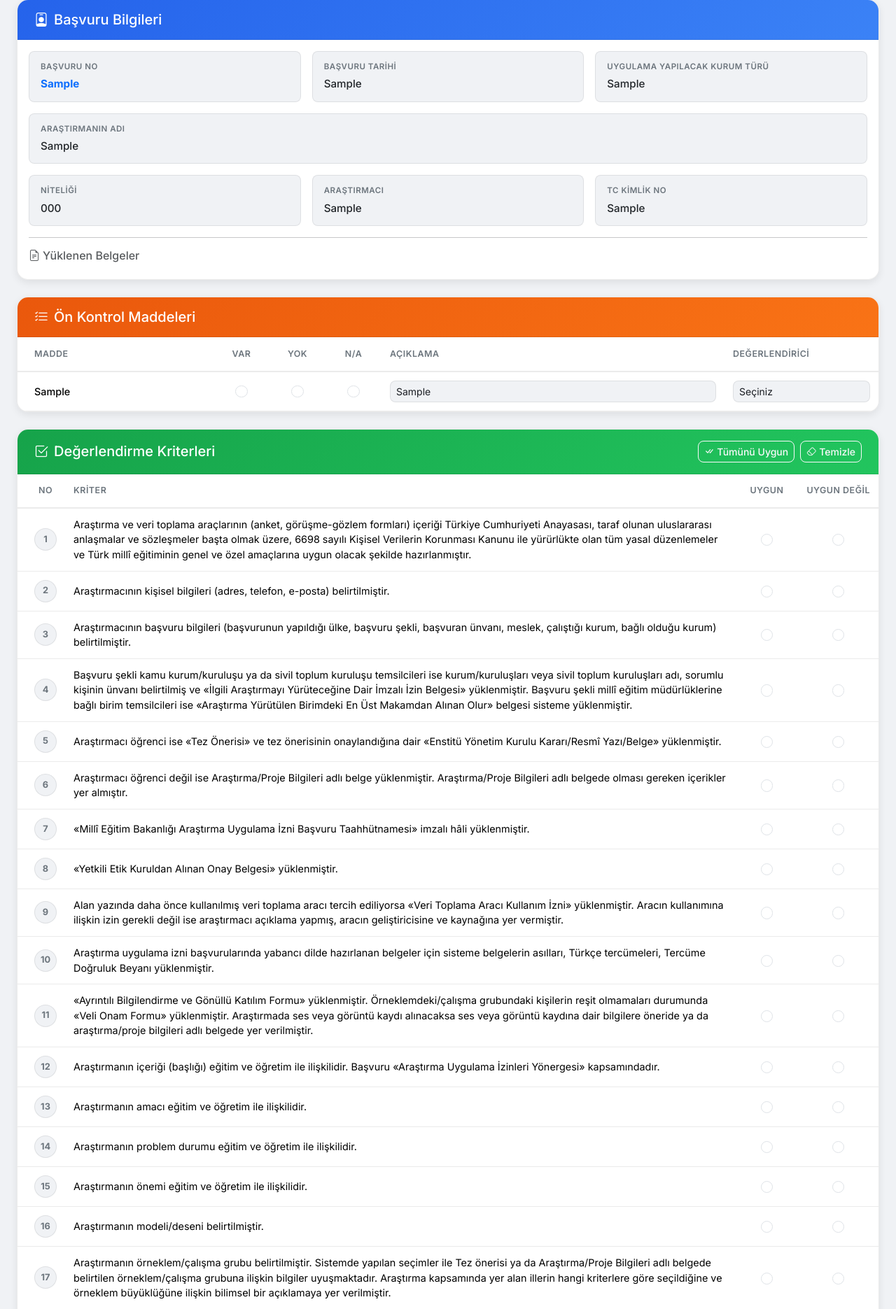
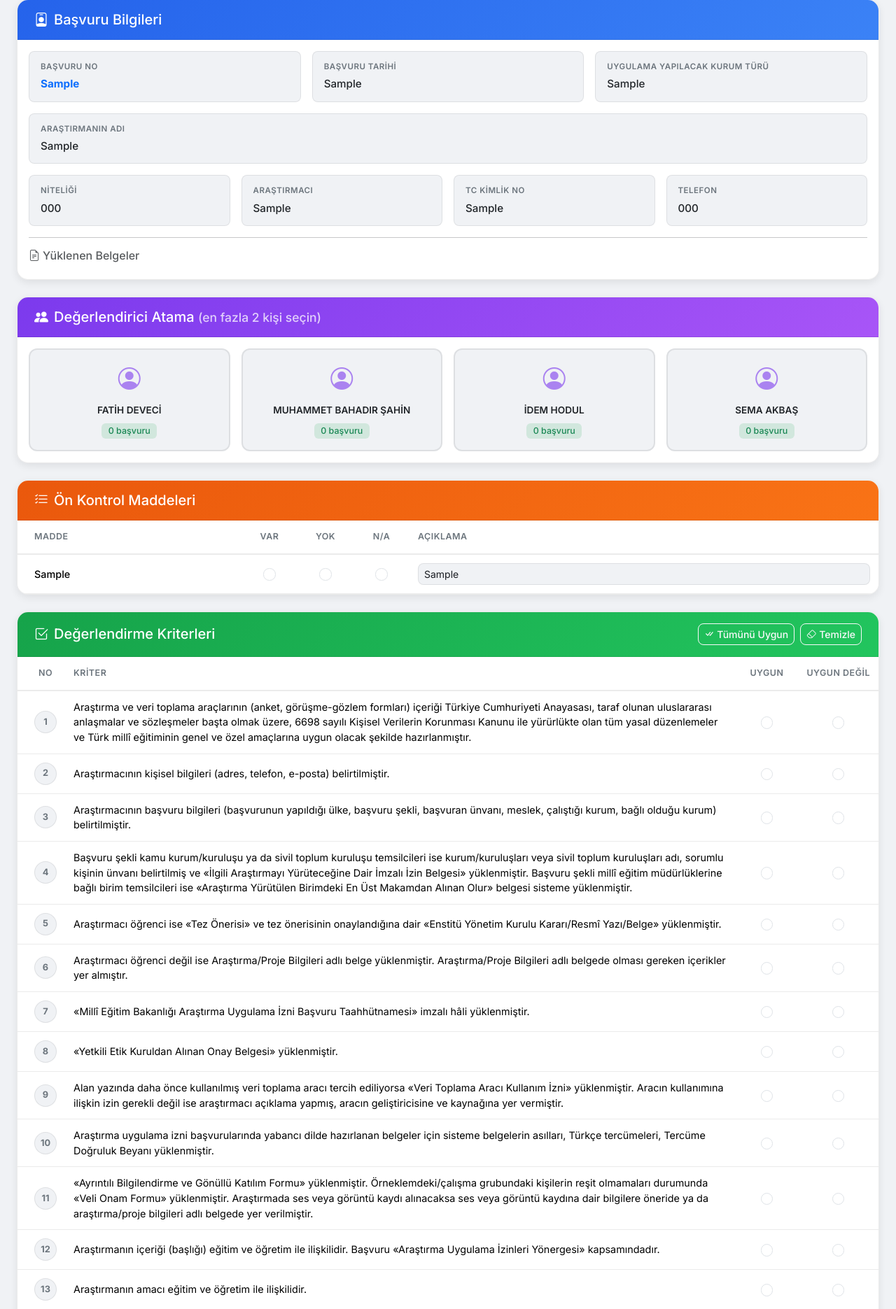
Before and after one commit to yzvmath/ARASTIRMA_IZINLERI, a Flask app: page /basvuru/1 in a window 1280 px wide. Shown: the part 164-2035 px from the top of the page at 70% size. Run offline with Flask 3, Linux system fonts and the light colour scheme; tables that the repository leaves empty hold one stand-in row (values such as "Sample post").

Commit message:
Degerlendirici atama bolumu, telefon, is yuku, bat dosyalari eklendi

```diff
--- a/app.py
+++ b/app.py
@@ -9,7 +9,7 @@ import os
 from datetime import datetime
 
 from flask import Flask, render_template, request, redirect, url_for, flash, jsonify
-from models import db, Basvuru, OnKontrol, KriterDegerlendirme, ON_KONTROL_MADDELERI, KRITERLER
+from models import db, Basvuru, OnKontrol, KriterDegerlendirme, BasvuruDegerlendirici, ON_KONTROL_MADDELERI, KRITERLER
 
 # ─── Uygulama Ayarları ───────────────────────────────────────────────────────
 BASE_DIR = os.path.abspath(os.path.dirname(__file__))
@@ -105,8 +105,7 @@ def mebbis_json_yukle(json_path):
                 sira=madde["sira"],
                 madde_adi=madde["ad"],
                 durum="",
-                aciklama="",
-                degerlendirici=""
+                aciklama=""
             )
             db.session.add(ok)
 
@@ -148,7 +147,13 @@ def belge_linklerini_parse(belge_str):
 def dashboard():
     """Ana sayfa: Başvuru listesi."""
     basvurular = Basvuru.query.order_by(Basvuru.olusturma_tarihi.desc()).all()
-    return render_template("dashboard.html", basvurular=basvurular)
+
+    # Her değerlendiricinin iş yükünü hesapla
+    is_yuku = {}
+    for d in DEGERLENDIRICILER:
+        is_yuku[d] = BasvuruDegerlendirici.query.filter_by(degerlendirici_adi=d).count()
+
+    return render_template("dashboard.html", basvurular=basvurular, is_yuku=is_yuku, degerlendiriciler=DEGERLENDIRICILER)
 
 
 @app.route("/basvuru/<int:id>")
@@ -181,6 +186,14 @@ def degerlendirme(id):
         "olcek_izni": belge_linklerini_parse(basvuru.belge_olcek_izni),
     }
 
+    # Atanmış değerlendiriciler
+    atanmis = [bd.degerlendirici_adi for bd in basvuru.degerlendiriciler]
+
+    # Her değerlendiricinin iş yükünü hesapla
+    is_yuku = {}
+    for d in DEGERLENDIRICILER:
+        is_yuku[d] = BasvuruDegerlendirici.query.filter_by(degerlendirici_adi=d).count()
+
     return render_template(
         "degerlendirme.html",
         basvuru=basvuru,
@@ -189,6 +202,8 @@ def degerlendirme(id):
         belgeler=belgeler,
         degerlendiriciler=DEGERLENDIRICILER,
         on_kontrol_maddeleri=ON_KONTROL_MADDELERI,
+        atanmis_degerlendiriciler=atanmis,
+        is_yuku=is_yuku,
     )
 
 
@@ -197,6 +212,14 @@ def degerlendirme_kaydet(id):
     """Değerlendirme formunu kaydet."""
     basvuru = Basvuru.query.get_or_404(id)
 
+    # Değerlendiricileri kaydet (checkbox'lardan)
+    secilen = request.form.getlist("degerlendiriciler")
+    # Mevcut atamaları temizle
+    BasvuruDegerlendirici.query.filter_by(basvuru_id=id).delete()
+    for deg_adi in secilen[:2]:  # En fazla 2
+        bd = BasvuruDegerlendirici(basvuru_id=id, degerlendirici_adi=deg_adi)
+        db.session.add(bd)
+
     # Ön kontrolleri kaydet
     for madde in ON_KONTROL_MADDELERI:
         sira = madde["sira"]
@@ -204,7 +227,6 @@ def degerlendirme_kaydet(id):
         if ok:
             ok.durum = request.form.get(f"on_kontrol_durum_{sira}", "")
             ok.aciklama = request.form.get(f"on_kontrol_aciklama_{sira}", "")
-            ok.degerlendirici = request.form.get(f"on_kontrol_degerlendirici_{sira}", "")
 
     # Kriterleri kaydet
     for ks in KRITERLER:
--- a/static/style.css
+++ b/static/style.css
@@ -200,6 +200,64 @@ body {
 
 .section-header--green {
     background: linear-gradient(135deg, #16a34a, #22c55e) !important;
+}
+
+.section-header--purple {
+    background: linear-gradient(135deg, #7c3aed, #a855f7) !important;
+}
+
+/* ─── Değerlendirici Kartları ─────────────────────────────────────────── */
+.deg-card {
+    display: block;
+    cursor: pointer;
+    padding: 1rem;
+    border-radius: var(--radius-md);
+    border: 2px solid var(--border-color);
+    background: var(--bg-primary);
+    transition: var(--transition);
+    text-align: center;
+}
+
+.deg-card:hover {
+    border-color: #a855f7;
+    box-shadow: 0 2px 8px rgba(124, 58, 237, 0.15);
+    transform: translateY(-2px);
+}
+
+.deg-card--selected {
+    border-color: #7c3aed;
+    background: rgba(124, 58, 237, 0.06);
+    box-shadow: 0 0 0 3px rgba(124, 58, 237, 0.12);
+}
+
+.deg-card-body {
+    display: flex;
+    flex-direction: column;
+    align-items: center;
+    gap: 0.5rem;
+}
+
+.deg-checkbox {
+    display: none;
+}
+
+.deg-avatar {
+    font-size: 2rem;
+    color: #7c3aed;
+    opacity: 0.6;
+}
+
+.deg-card--selected .deg-avatar {
+    opacity: 1;
+}
+
+.deg-name {
+    font-weight: 600;
+    font-size: 0.85rem;
+}
+
+.deg-count {
+    font-size: 0.75rem;
 }
 
 /* ─── Info Items ──────────────────────────────────────────────────────── */
@@ -457,8 +515,15 @@ body {
 
 /* ─── Animations ──────────────────────────────────────────────────────── */
 @keyframes fadeIn {
-    from { opacity: 0; transform: translateY(10px); }
-    to { opacity: 1; transform: translateY(0); }
+    from {
+        opacity: 0;
+        transform: translateY(10px);
+    }
+
+    to {
+        opacity: 1;
+        transform: translateY(0);
+    }
 }
 
 .card {
@@ -469,6 +534,14 @@ body {
     animation: fadeIn 0.4s ease-out;
 }
 
-.stat-card:nth-child(2) { animation-delay: 0.1s; }
-.stat-card:nth-child(3) { animation-delay: 0.2s; }
-.stat-card:nth-child(4) { animation-delay: 0.3s; }
+.stat-card:nth-child(2) {
+    animation-delay: 0.1s;
+}
+
+.stat-card:nth-child(3) {
+    animation-delay: 0.2s;
+}
+
+.stat-card:nth-child(4) {
+    animation-delay: 0.3s;
+}
--- a/templates/degerlendirme.html
+++ b/templates/degerlendirme.html
@@ -54,22 +54,28 @@
                         <span class="info-value">{{ basvuru.arastirma_adi or '-' }}</span>
                     </div>
                 </div>
-                <div class="col-md-4">
+                <div class="col-md-3">
                     <div class="info-item">
                         <span class="info-label">Niteliği</span>
                         <span class="info-value">{{ basvuru.arastirma_niteligi or '-' }}</span>
                     </div>
                 </div>
-                <div class="col-md-4">
+                <div class="col-md-3">
                     <div class="info-item">
                         <span class="info-label">Araştırmacı</span>
                         <span class="info-value">{{ basvuru.ad_soyad or '-' }}</span>
                     </div>
                 </div>
-                <div class="col-md-4">
+                <div class="col-md-3">
                     <div class="info-item">
                         <span class="info-label">TC Kimlik No</span>
                         <span class="info-value">{{ basvuru.tc_kimlik or '-' }}</span>
+                    </div>
+                </div>
+                <div class="col-md-3">
+                    <div class="info-item">
+                        <span class="info-label">Telefon</span>
+                        <span class="info-value">{{ basvuru.telefon or '-' }}</span>
                     </div>
                 </div>
             </div>
@@ -111,7 +117,40 @@
     </div>
 
     <!-- ═══════════════════════════════════════════════════════════════════ -->
-    <!-- BÖLÜM 2: ÖN KONTROL MADDELERİ                                    -->
+    <!-- BÖLÜM 2: DEĞERLENDİRİCİ ATAMA                                    -->
+    <!-- ═══════════════════════════════════════════════════════════════════ -->
+    <div class="card glass-card mb-4">
+        <div class="card-header section-header section-header--purple">
+            <h5 class="mb-0"><i class="bi bi-people-fill me-2"></i>Değerlendirici Atama <small class="opacity-75">(en
+                    fazla 2 kişi seçin)</small></h5>
+        </div>
+        <div class="card-body">
+            <div class="row g-3">
+                {% for d in degerlendiriciler %}
+                <div class="col-md-6 col-lg-3">
+                    <label class="deg-card {{ 'deg-card--selected' if d in atanmis_degerlendiriciler }}">
+                        <input type="checkbox" name="degerlendiriciler" value="{{ d }}" class="deg-checkbox"
+                            {{ 'checked' if d in atanmis_degerlendiriciler }}>
+                        <div class="deg-card-body">
+                            <i class="bi bi-person-circle deg-avatar"></i>
+                            <span class="deg-name">{{ d }}</span>
+                            <span
+                                class="deg-count badge bg-{{ 'danger' if is_yuku[d] > 5 else 'warning' if is_yuku[d] > 2 else 'success' }}-subtle text-{{ 'danger' if is_yuku[d] > 5 else 'warning' if is_yuku[d] > 2 else 'success' }}">
+                                {{ is_yuku[d] }} başvuru
+                            </span>
+                        </div>
+                    </label>
+                </div>
+                {% endfor %}
+            </div>
+            <div id="degUyari" class="alert alert-warning mt-3 d-none py-2">
+                <i class="bi bi-exclamation-triangle me-1"></i>En fazla 2 değerlendirici seçebilirsiniz!
+            </div>
+        </div>
+    </div>
+
+    <!-- ═══════════════════════════════════════════════════════════════════ -->
+    <!-- BÖLÜM 3: ÖN KONTROL MADDELERİ                                    -->
     <!-- ═══════════════════════════════════════════════════════════════════ -->
     <div class="card glass-card mb-4">
         <div class="card-header section-header section-header--orange">
@@ -122,12 +161,11 @@
                 <table class="table table-hover align-middle mb-0">
                     <thead>
                         <tr>
-                            <th class="ps-4" style="width: 280px;">Madde</th>
+                            <th class="ps-4" style="width: 320px;">Madde</th>
                             <th class="text-center" style="width: 80px;">VAR</th>
                             <th class="text-center" style="width: 80px;">YOK</th>
                             <th class="text-center" style="width: 80px;">N/A</th>
                             <th>Açıklama</th>
-                            <th style="width: 220px;">Değerlendirici</th>
                         </tr>
                     </thead>
                     <tbody>
@@ -151,15 +189,6 @@
                                     value="{{ ok.aciklama or '' }}" class="form-control form-control-sm"
                                     placeholder="Açıklama...">
                             </td>
-                            <td>
-                                <select name="on_kontrol_degerlendirici_{{ ok.sira }}"
-                                    class="form-select form-select-sm">
-                                    <option value="">Seçiniz</option>
-                                    {% for d in degerlendiriciler %}
-                                    <option value="{{ d }}" {{ 'selected' if ok.degerlendirici==d }}>{{ d }}</option>
-                                    {% endfor %}
-                                </select>
-                            </td>
                         </tr>
                         {% endfor %}
                     </tbody>
@@ -169,7 +198,7 @@
     </div>
 
     <!-- ═══════════════════════════════════════════════════════════════════ -->
-    <!-- BÖLÜM 3: KRİTERLER (30 Madde)                                    -->
+    <!-- BÖLÜM 4: KRİTERLER (30 Madde)                                    -->
     <!-- ═══════════════════════════════════════════════════════════════════ -->
     <div class="card glass-card mb-4">
         <div class="card-header section-header section-header--green d-flex justify-content-between align-items-center">
@@ -231,6 +260,24 @@
 
 {% block scripts %}
 <script>
+    // Değerlendirici checkbox limiti (max 2)
+    const checkboxes = document.querySelectorAll('.deg-checkbox');
+    const uyari = document.getElementById('degUyari');
+
+    checkboxes.forEach(cb => {
+        cb.addEventListener('change', function () {
+            const checked = document.querySelectorAll('.deg-checkbox:checked');
+            if (checked.length > 2) {
+                this.checked = false;
+                uyari.classList.remove('d-none');
+                setTimeout(() => uyari.classList.add('d-none'), 3000);
+                return;
+            }
+            // Kart seçili görünümü
+            this.closest('.deg-card').classList.toggle('deg-card--selected', this.checked);
+        });
+    });
+
     // Tümünü uygun yap
     document.getElementById('tumunuUygun')?.addEventListener('click', function () {
         document.querySelectorAll('.radio-uygun').forEach(r => {
```
Also changed, not shown: models.py (+12 -1 lines), templates/dashboard.html (+13 -1 lines), 3 other files.
